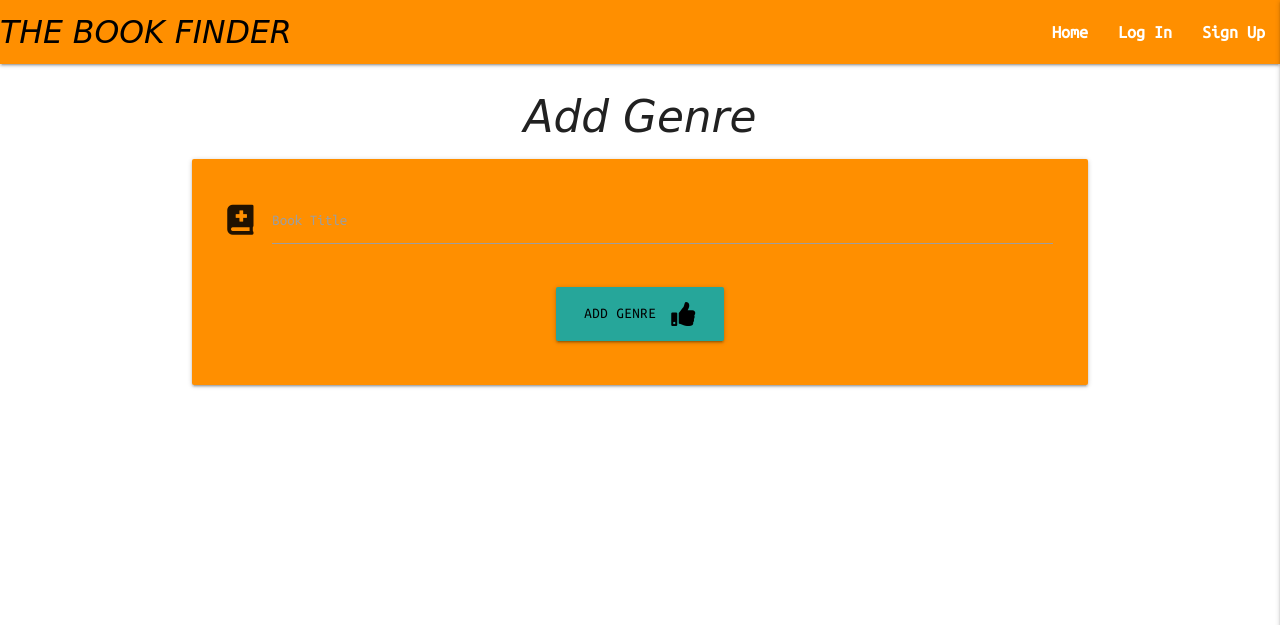
After one commit to GreigBenton/Milestone_project_3, a Flask app: page /add_genre in a window 1280 px wide. The commit adds this page. Shown: the top 625 px of the page. Run offline with Flask 2, Linux system fonts and the light colour scheme; some libraries are stand-ins or nearby versions; some web fonts are replaced.

Commit message:
Added add_genre functionality and wired up to db

```diff
--- a/app.py
+++ b/app.py
@@ -142,6 +142,19 @@ def get_genres():
     return render_template("genres.html", genres=genres)
 
 
+@app.route("/add_genre", methods=["GET", "POST"])
+def add_genre():
+    if request.method == "POST":
+        genre = {
+            "genre_name": request.form.get("genre_name")
+        }
+        mongo.db.genres.insert_one(genre)
+        flash("New Genre Added")
+        return redirect(url_for("get_genres"))
+
+    return render_template("add_genre.html")
+
+
 if __name__ == "__main__":
     app.run(host=os.environ.get("IP"),
             port=int(os.environ.get("PORT")),
--- /dev/null
+++ b/templates/add_genre.html
@@ -0,0 +1,25 @@
+{% extends "base.html" %}
+{% block content %}
+
+    <h3 class="center-align nav-logo">Add Genre</h3>
+
+    <div class="row card-panel amber darken-3">
+        <form class="col s12" method="POST" action="{{ url_for('add_genre') }}">
+            <div class="row">
+                <div class="input-field col s12">
+                    <i class="fas fa-book-medical prefix tooltipped data-position="bottom" data-tooltip="E.g. Fiction"></i>
+                    <input id="genre_name" name="genre_name" type="text" minlength="1" maxlength="20" class="validate" required>
+                    <label for="genre_name">Book Title</label>
+                </div>
+            </div>
+            <div class="row">
+                <div class="col s12 center-align">
+                    <button type="submit" class="btn-large black-text">
+                        Add Genre <i class="fas fa-thumbs-up right"></i>
+                    </button>
+                </div>
+            </div>
+        </form>
+      </div>
+
+{% endblock %}
```
Also changed, not shown: templates/genres.html (+9 -1 lines).
